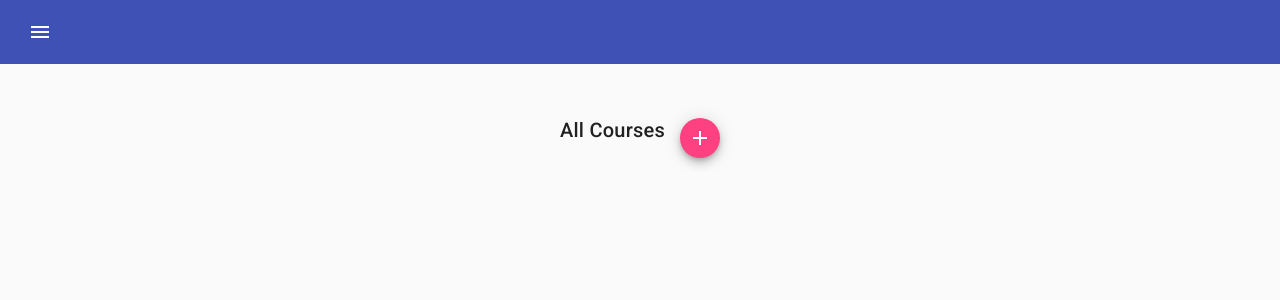
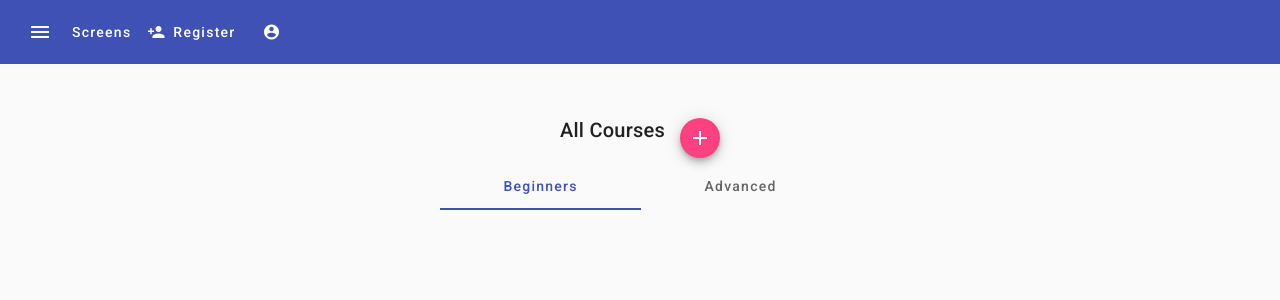
Before and after one commit to alexander1914/learning-angular-material, an Angular app: page / in a window 1280 px wide. Shown: the top 300 px of the page. Built offline with nearby package versions, Linux system fonts and the light colour scheme.

Commit message:
[Navigation Container] - I did create a dropdowm and tab group

```diff
--- a/src/app/app.component.html
+++ b/src/app/app.component.html
@@ -30,6 +30,24 @@
         <button mat-icon-button (click)="sidenav.open()">
             <mat-icon>menu</mat-icon>
         </button>
+
+        <a mat-button [mat-menu-trigger-for]="dropdown">
+            Screens
+        </a>
+
+        <mat-menu #dropdown>
+            <button mat-menu-item routerLink="/">Courses</button>
+            <button mat-menu-item routerLink="/about">About</button>
+        </mat-menu>
+
+        <a mat-button>
+            <mat-icon>person_add</mat-icon>
+            Register
+        </a>
+
+        <a mat-button>
+            <mat-icon>account_circle</mat-icon>
+        </a>
     </mat-toolbar>
 
     <router-outlet></router-outlet>
--- a/src/app/home/home.component.html
+++ b/src/app/home/home.component.html
@@ -11,5 +11,16 @@
 
   </div>
 
+  <mat-tab-group>
+
+    <mat-tab label="Beginners">
+
+    </mat-tab>
+
+    <mat-tab label="Advanced">
+
+    </mat-tab>
+
+  </mat-tab-group>
 
 </div>
```
